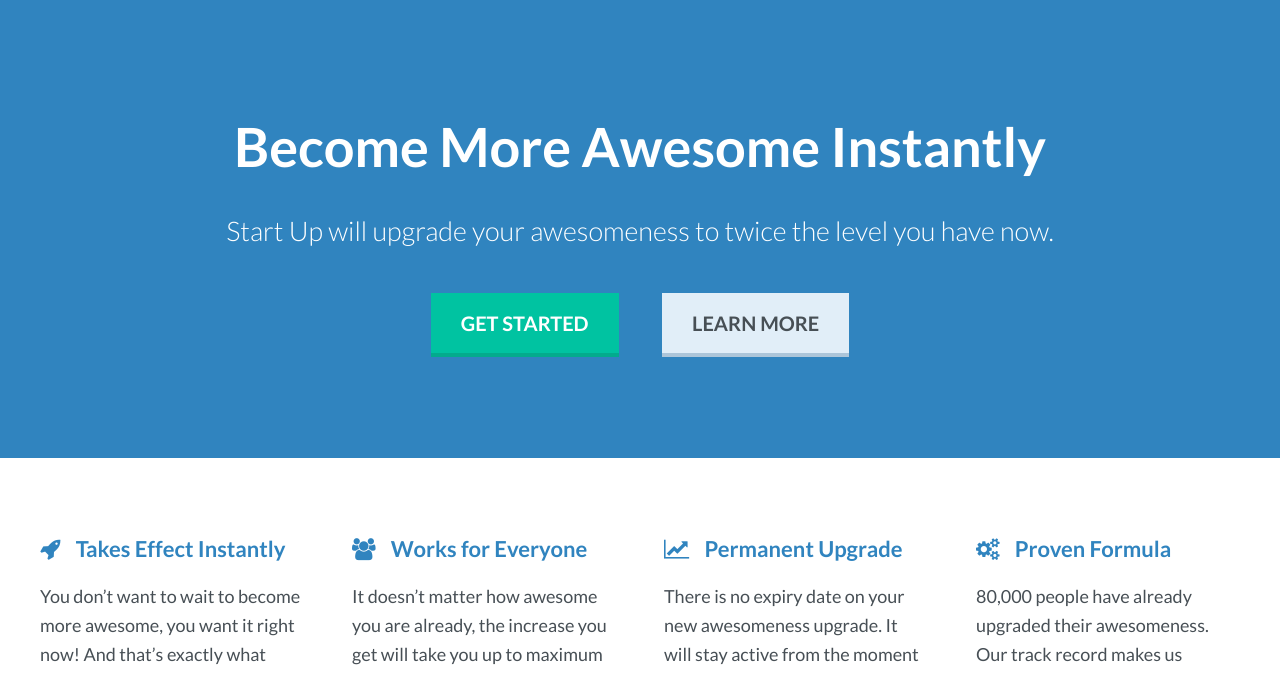
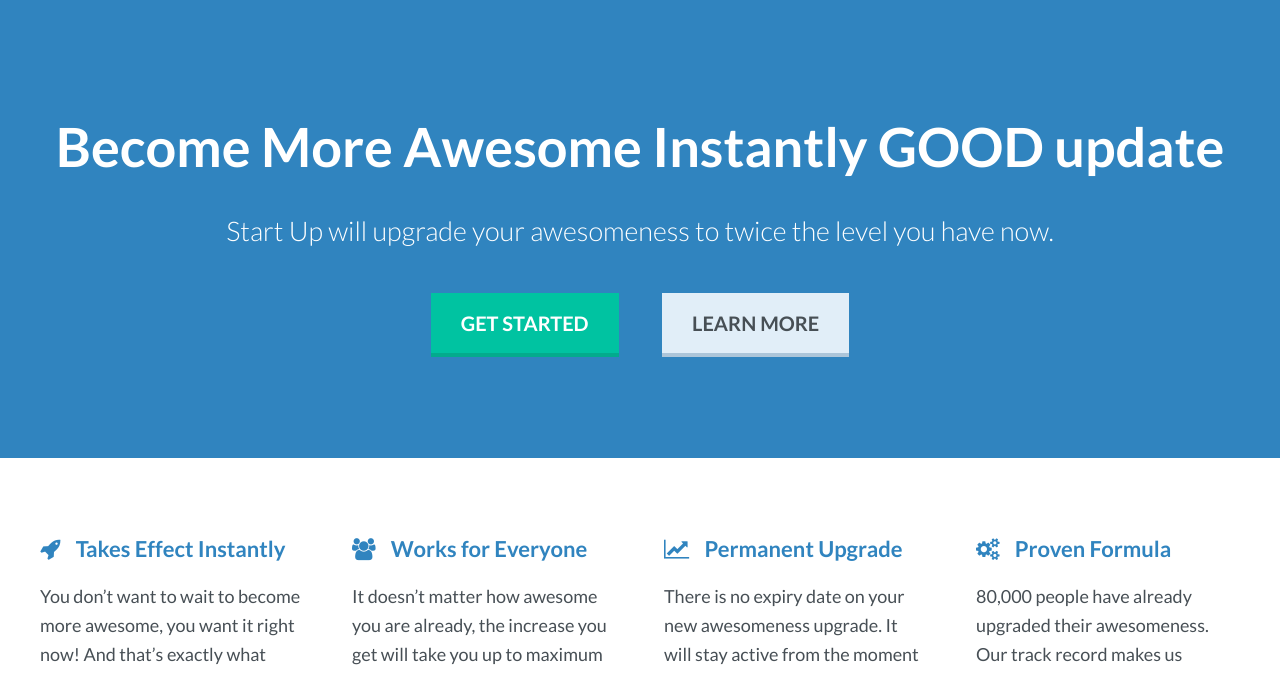
Before and after one commit to ashishdeveloper99/racingcar, a plain HTML site: page index.html in a window 1280 px wide. Shown: the part 121-796 px from the top of the page. Drawn offline with Linux system fonts and the light colour scheme.

Commit message:
Added my project

```diff
--- a/index.html
+++ b/index.html
@@ -52,7 +52,7 @@
 
 	<section class="herounit">
 		<div class="wrap">
-			<h2>Become More Awesome Instantly</h2>
+			<h2>Become More Awesome Instantly GOOD update</h2>
 			<p>Start Up will upgrade your awesomeness to twice the level you have now.</p>
 			<div>
 				<a href="#" class="button getstarted">GET STARTED</a>
```
